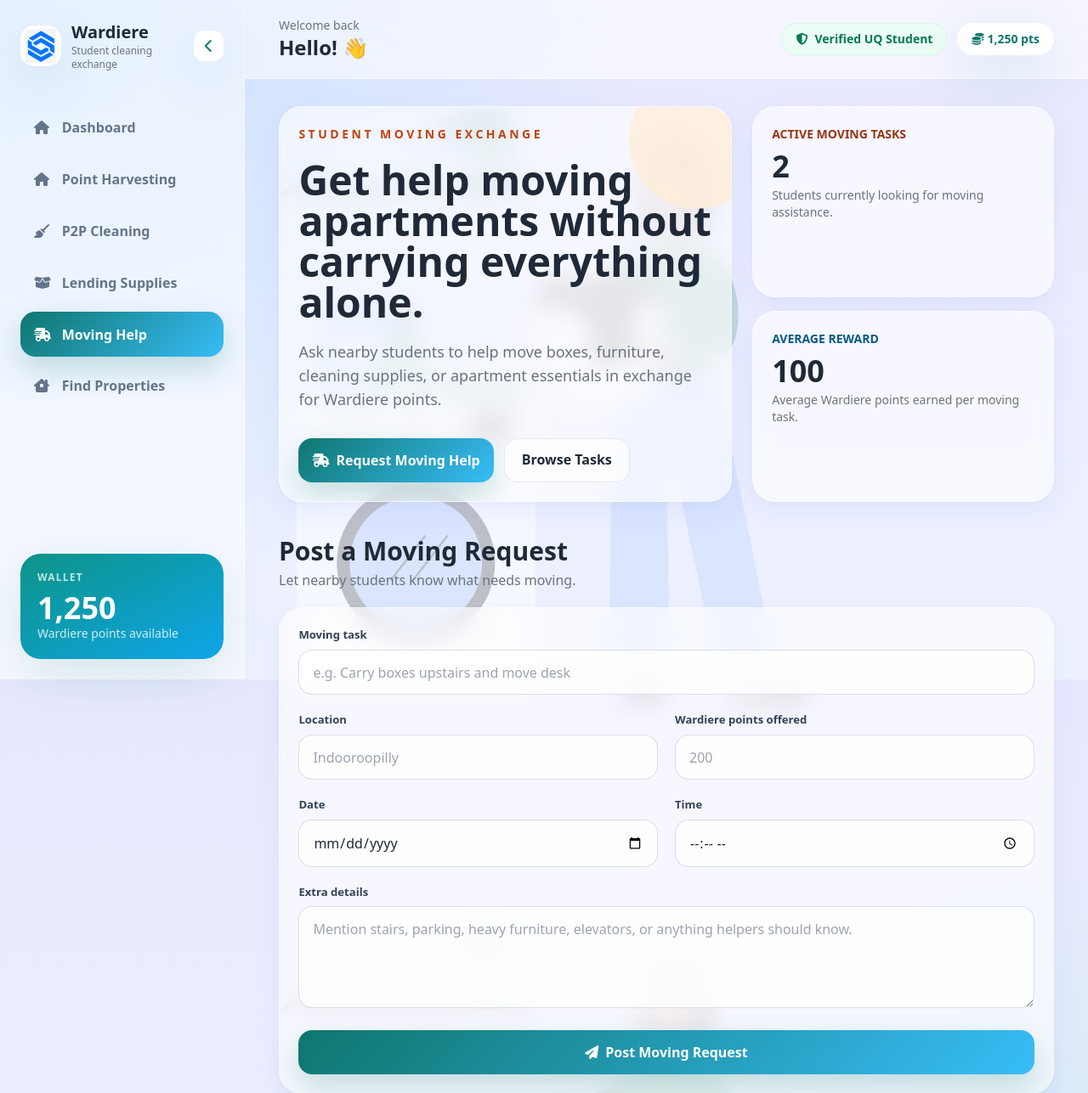
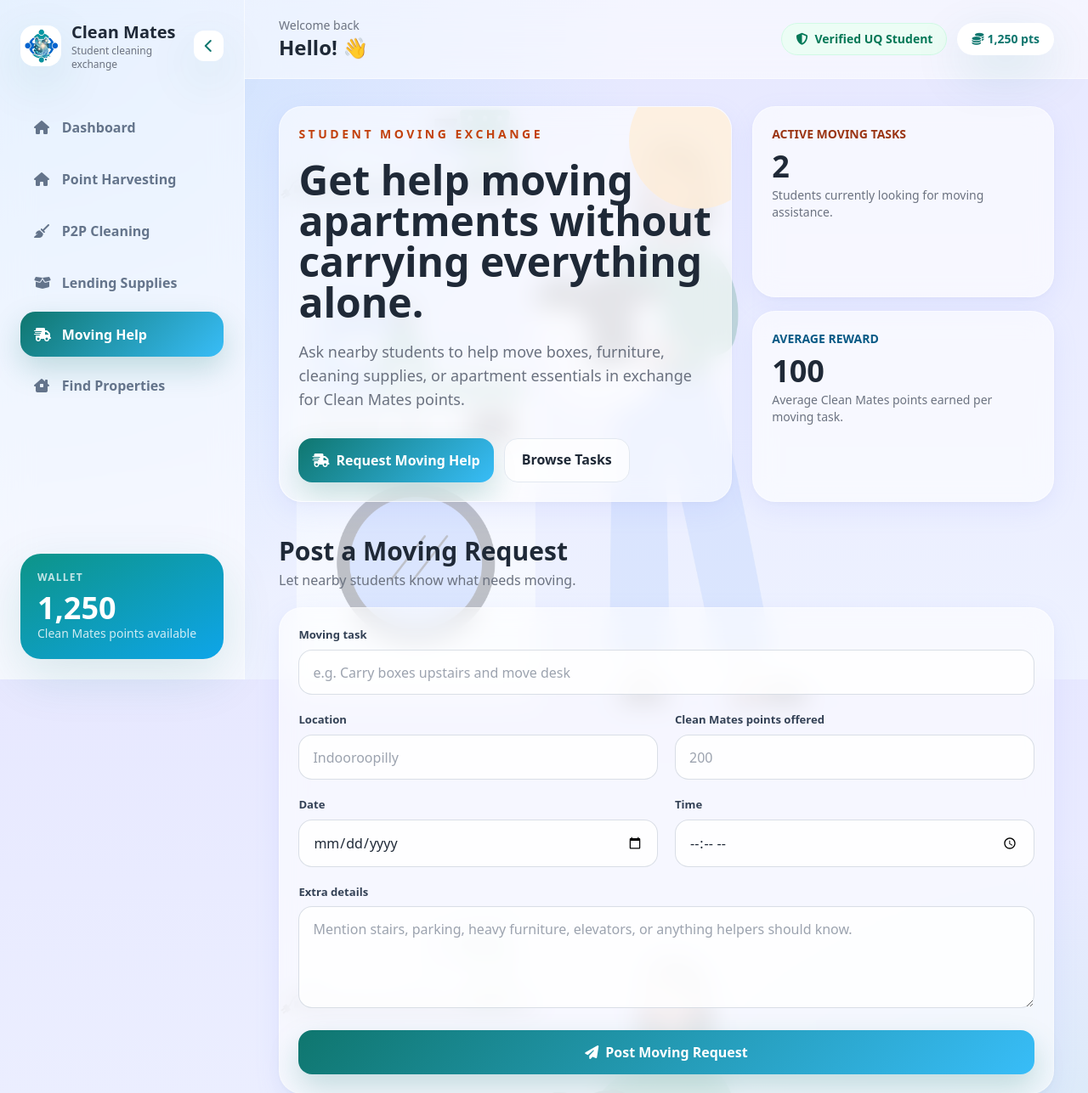
Before and after one commit to Smrithi-V/cleaning-app, a Flask app: page /moving-supplies in a window 1280 px wide. Shown: the top 1287 px of the page at 85% size. Run offline with Flask 3, Linux system fonts and the light colour scheme; some libraries are stand-ins or nearby versions.

Commit message:
changed logo and name

```diff
--- a/app.py
+++ b/app.py
@@ -2,7 +2,7 @@ from flask import Flask, render_template
 from flask import session, redirect, url_for, request
 
 app = Flask(__name__)
-app.secret_key = "wardiere-secret-key"
+app.secret_key = "Clean Mates-secret-key"
 
 
 @app.route("/")
--- a/templates/base.html
+++ b/templates/base.html
@@ -6,7 +6,7 @@ FILE: templates/base.html
 <head>
     <meta charset="UTF-8">
     <meta name="viewport" content="width=device-width, initial-scale=1.0">
-    <title>{% block title %}Wardiere{% endblock %}</title>
+    <title>{% block title %}Clean Mates{% endblock %}</title>
 
     <script src="https://cdn.tailwindcss.com"></script>
     <script>
@@ -41,10 +41,10 @@ FILE: templates/base.html
         <div class="flex items-center justify-between mb-10">
         <a href="{{ url_for('dashboard') }}" class="flex items-center gap-3">
             <div class="w-12 h-12 rounded-2xl bg-white shadow-soft flex items-center justify-center overflow-hidden shrink-0">
-                <img src="{{ url_for('static', filename='images/logo.png') }}" alt="Wardiere Logo" class="h-10 w-10 object-contain">
+                <img src="{{ url_for('static', filename='images/logo.jpg') }}" alt="Clean Mates Logo" class="h-10 w-10 object-contain">
             </div>
             <div class="sidebar-text">
-                <h1 class="text-xl font-black text-ink">Wardiere</h1>
+                <h1 class="text-xl font-black text-ink">Clean Mates</h1>
                 <p class="text-xs text-muted">Student cleaning exchange</p>
             </div>
         </a>
@@ -73,7 +73,7 @@ FILE: templates/base.html
             <div class="wallet-text">
                 <p class="text-xs font-bold uppercase tracking-widest text-white/75">Wallet</p>
                 <p class="text-4xl font-black mt-2">1,250</p>
-                <p class="text-sm text-white/80">Wardiere points available</p>
+                <p class="text-sm text-white/80">Clean Mates points available</p>
             </div>
         </a>
     </aside>
--- a/templates/dashboard.html
+++ b/templates/dashboard.html
@@ -3,7 +3,7 @@ FILE: templates/dashboard.html
 ========================================================= -->
 {% extends "base.html" %}
 
-{% block title %}Dashboard | Wardiere{% endblock %}
+{% block title %}Dashboard | Clean Mates{% endblock %}
 
 {% block content %}
 <section class="grid lg:grid-cols-[1.4fr_.8fr] gap-6 items-stretch">
@@ -14,7 +14,7 @@ FILE: templates/dashboard.html
         <div class="relative max-w-2xl">
             <p class="text-sm text-softGold font-black uppercase tracking-[0.25em]">Student Cleaning Exchange</p>
            <h1 class="text-4xl lg:text-5xl font-black mt-5 leading-tight max-w-2xl">Apartment help, without the awkward group chat.</h1>
-            <p class="text-black/70 text-lg mt-5 max-w-xl">Use Wardiere points to request cleaning help, borrow supplies, or help other students around campus.</p>
+            <p class="text-black/70 text-lg mt-5 max-w-xl">Use Clean Mates points to request cleaning help, borrow supplies, or help other students around campus.</p>
         </div>
 
         <div class="flex gap-4 mt-8 flex-wrap">
@@ -71,7 +71,7 @@ FILE: templates/dashboard.html
                 <h3 class="font-black text-xl">Offer points</h3>
 
                 <p class="text-sm text-muted mt-3 leading-relaxed">
-                    Choose how many Wardiere points the task is worth.
+                    Choose how many Clean Mates points the task is worth.
                 </p>
             </div>
 
--- a/templates/find_properties.html
+++ b/templates/find_properties.html
@@ -1,6 +1,6 @@
 {% extends "base.html" %}
 
-{% block title %}Find Properties | Wardiere{% endblock %}
+{% block title %}Find Properties | Clean Mates{% endblock %}
 
 {% block content %}
 
--- a/templates/index.html
+++ b/templates/index.html
@@ -3,7 +3,7 @@
 <head>
     <meta charset="UTF-8">
     <meta name="viewport" content="width=device-width, initial-scale=1.0">
-    <title>Wardiere Platform App</title>
+    <title>Clean Mates Platform App</title>
     <script src="https://cdn.tailwindcss.com"></script>
     <script>
         tailwind.config = {
@@ -26,7 +26,7 @@
     <header class="p-4 flex justify-between items-center border-b border-brandGray sticky top-0 bg-brandDark z-10 shadow-md">
         <div class="flex items-center space-x-3">
             <div class="w-10 h-10 rounded-full bg-brandGold flex items-center justify-center text-brandDark font-bold text-xl relative shadow-lg">
-                <img src="logo.png" alt="Wardiere Logo" class="h-10">
+                <img src="logo.jpg" alt="Clean Mates Logo" class="h-10">
                 <span class="absolute -bottom-1 -right-1 bg-brandDark rounded-full p-0.5">
                     <i class="fa-solid fa-circle-check text-blue-500 text-sm"></i>
                 </span>
--- a/templates/live_services.html
+++ b/templates/live_services.html
@@ -1,6 +1,6 @@
 {% extends "base.html" %}
 
-{% block title %}Live Services | Wardiere{% endblock %}
+{% block title %}Live Services | Clean Mates{% endblock %}
 
 {% block content %}
 <h2 class="page-title">Point Harvesting</h2>
--- a/templates/login.html
+++ b/templates/login.html
@@ -1,6 +1,6 @@
 {% extends "base_reg.html" %}
 
-{% block title %}Login | Wardiere{% endblock %}
+{% block title %}Login | Clean Mates{% endblock %}
 
 {% block content %}
 <section class="min-h-[70vh] flex items-center justify-center">
@@ -8,7 +8,7 @@
 
         <div class="text-center mb-8">
             <div class="w-16 h-16 mx-auto rounded-2xl bg-white shadow-soft flex items-center justify-center mb-4">
-                <img src="{{ url_for('static', filename='images/logo.png') }}" class="h-12 w-12 object-contain">
+                <img src="{{ url_for('static', filename='images/logo.jpg') }}" class="h-12 w-12 object-contain">
             </div>
 
             <h1 class="text-3xl font-black text-ink">Welcome back</h1>
--- a/templates/moving_supplies.html
+++ b/templates/moving_supplies.html
@@ -1,6 +1,6 @@
 {% extends "base.html" %}
 
-{% block title %}Moving Help | Wardiere{% endblock %}
+{% block title %}Moving Help | Clean Mates{% endblock %}
 
 {% block content %}
 
@@ -22,7 +22,7 @@
 
             <p class="text-muted text-lg mt-5 max-w-xl">
                 Ask nearby students to help move boxes, furniture, cleaning supplies,
-                or apartment essentials in exchange for Wardiere points.
+                or apartment essentials in exchange for Clean Mates points.
             </p>
 
         </div>
@@ -68,7 +68,7 @@
             </h3>
 
             <p class="text-sm text-muted mt-1">
-                Average Wardiere points earned per moving task.
+                Average Clean Mates points earned per moving task.
             </p>
         </article>
 
@@ -108,7 +108,7 @@
             </div>
 
             <div>
-                <label class="label">Wardiere points offered</label>
+                <label class="label">Clean Mates points offered</label>
 
                 <input class="input"
                        type="number"
--- a/templates/p2p_cleaning.html
+++ b/templates/p2p_cleaning.html
@@ -1,10 +1,10 @@
 {% extends "base.html" %}
 
-{% block title %}P2P Cleaning | Wardiere{% endblock %}
+{% block title %}P2P Cleaning | Clean Mates{% endblock %}
 
 {% block content %}
 <h2 class="page-title">P2P Cleaning</h2>
-<p class="page-subtitle">Students can request apartment cleaning help and pay other students with Wardiere points.</p>
+<p class="page-subtitle">Students can request apartment cleaning help and pay other students with Clean Mates points.</p>
 
 <section class="soft-card mb-5">
     <h3 class="font-extrabold text-lg">Post a cleaning request</h3>
--- a/templates/signup.html
+++ b/templates/signup.html
@@ -1,6 +1,6 @@
 {% extends "base_reg.html" %}
 
-{% block title %}Sign Up | Wardiere{% endblock %}
+{% block title %}Sign Up | Clean Mates{% endblock %}
 
 {% block content %}
 <section class="min-h-[70vh] flex items-center justify-center">
@@ -8,10 +8,10 @@
 
         <div class="text-center mb-8">
             <div class="w-16 h-16 mx-auto rounded-2xl bg-white shadow-soft flex items-center justify-center mb-4">
-                <img src="{{ url_for('static', filename='images/logo.png') }}" class="h-12 w-12 object-contain">
+                <img src="{{ url_for('static', filename='images/logo.jpg') }}" class="h-12 w-12 object-contain">
             </div>
 
-            <h1 class="text-3xl font-black text-ink">Join Wardiere</h1>
+            <h1 class="text-3xl font-black text-ink">Join Clean Mates</h1>
             <p class="text-muted mt-2">Create your student account and start exchanging help.</p>
         </div>
 
--- a/templates/wallet.html
+++ b/templates/wallet.html
@@ -1,6 +1,6 @@
 {% extends "base.html" %}
 
-{% block title %}Wallet | Wardiere{% endblock %}
+{% block title %}Wallet | Clean Mates{% endblock %}
 
 {% block content %}
 
@@ -8,7 +8,7 @@
 
     <div class="soft-card">
         <p class="text-sm text-teal-700 font-black uppercase tracking-[0.25em]">
-            Wardiere Wallet
+            Clean Mates Wallet
         </p>
 
         <div class="grid lg:grid-cols-[1fr_320px] gap-6 items-center mt-4">
@@ -33,7 +33,7 @@
                 </h2>
 
                 <p class="text-white/85 mt-1">
-                    Wardiere points available
+                    Clean Mates points available
                 </p>
             </div>
         </div>
```
Also changed, not shown: templates/base_reg.html (+4 -4 lines), static/images/logo.jpg (added), static/images/logo.png (deleted).
